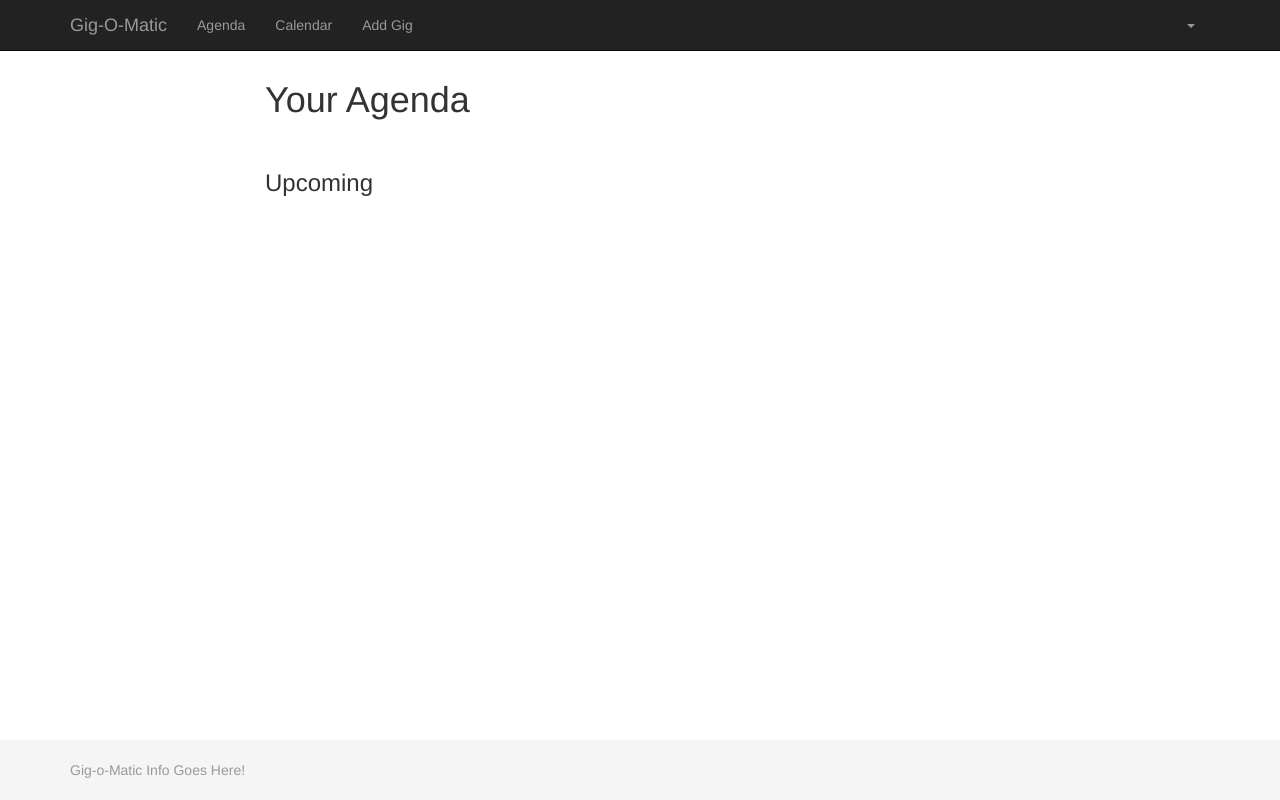
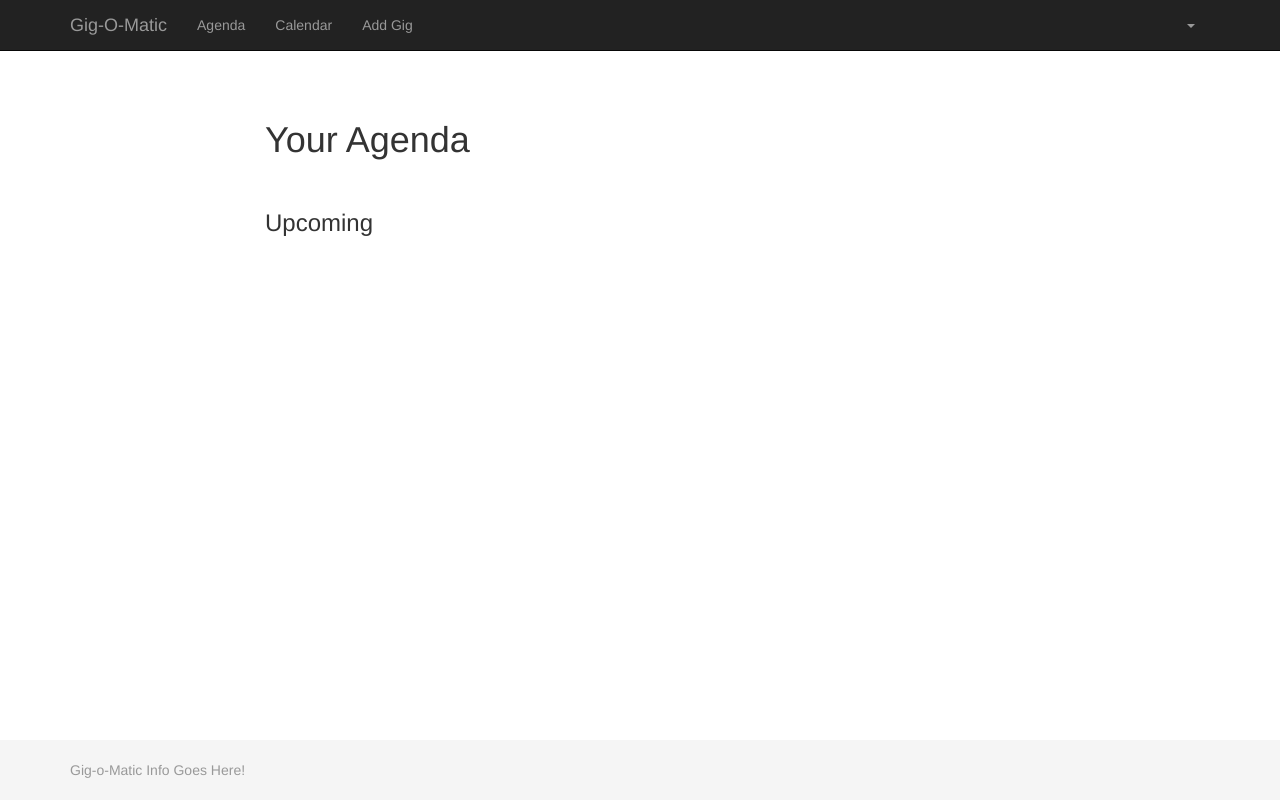
Before and after one commit to Gig-o-Matic/GO2, a Python web app: template templates/agenda.html in a window 1280 px wide. Run offline with Jinja, Linux system fonts and the light colour scheme; the template is opened without the code that fills it, so the values that code supplies are empty; some libraries are stand-ins or nearby versions.

Commit message:
cleaned up css

```diff
--- a/css/gigo.css
+++ b/css/gigo.css
@@ -3,6 +3,7 @@
 
 html,
 body {
+  padding-top: 20px;
   height: 100%;
   /* The html and body elements cannot have any padding or margin. */
 }
@@ -32,6 +33,7 @@ body {
 #wrap > .container {
   padding: 60px 15px 0;
 }
+
 .container .credit {
   margin: 20px 0;
 }
--- a/templates/go2base.html
+++ b/templates/go2base.html
@@ -40,10 +40,10 @@
             {% endblock navbar %}
 
             <div class="container">
-                    <div class="starter-template">
+                    <div class="inner-container">
                             {% block content %}
                             {% endblock content %}
-                    </div> <!-- /.starter-template -->
+                    </div> <!-- /.inner-container -->
             </div><!-- /.container -->
         </div> <!-- /.wrap -->
         <div id="footer">
```
